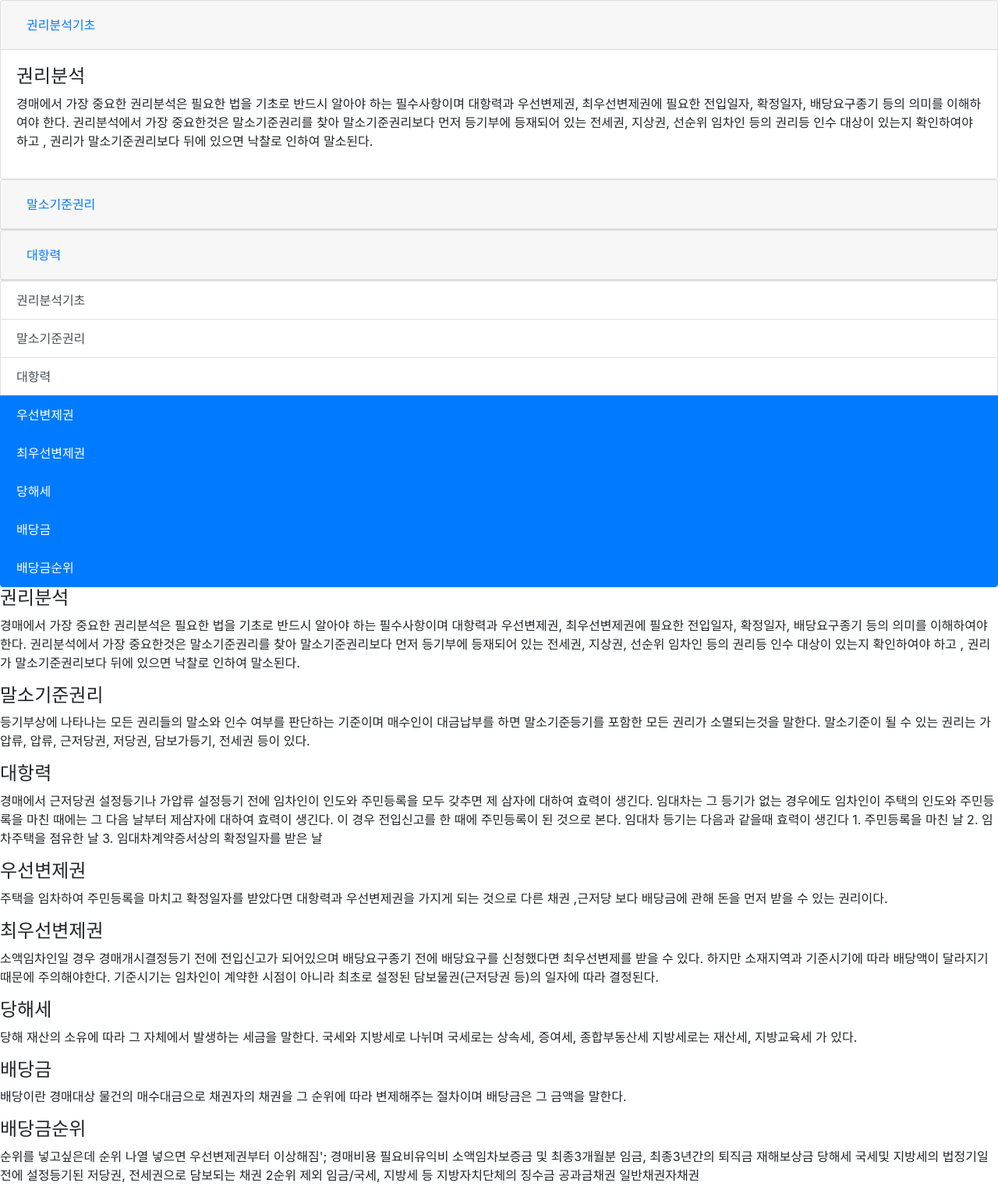
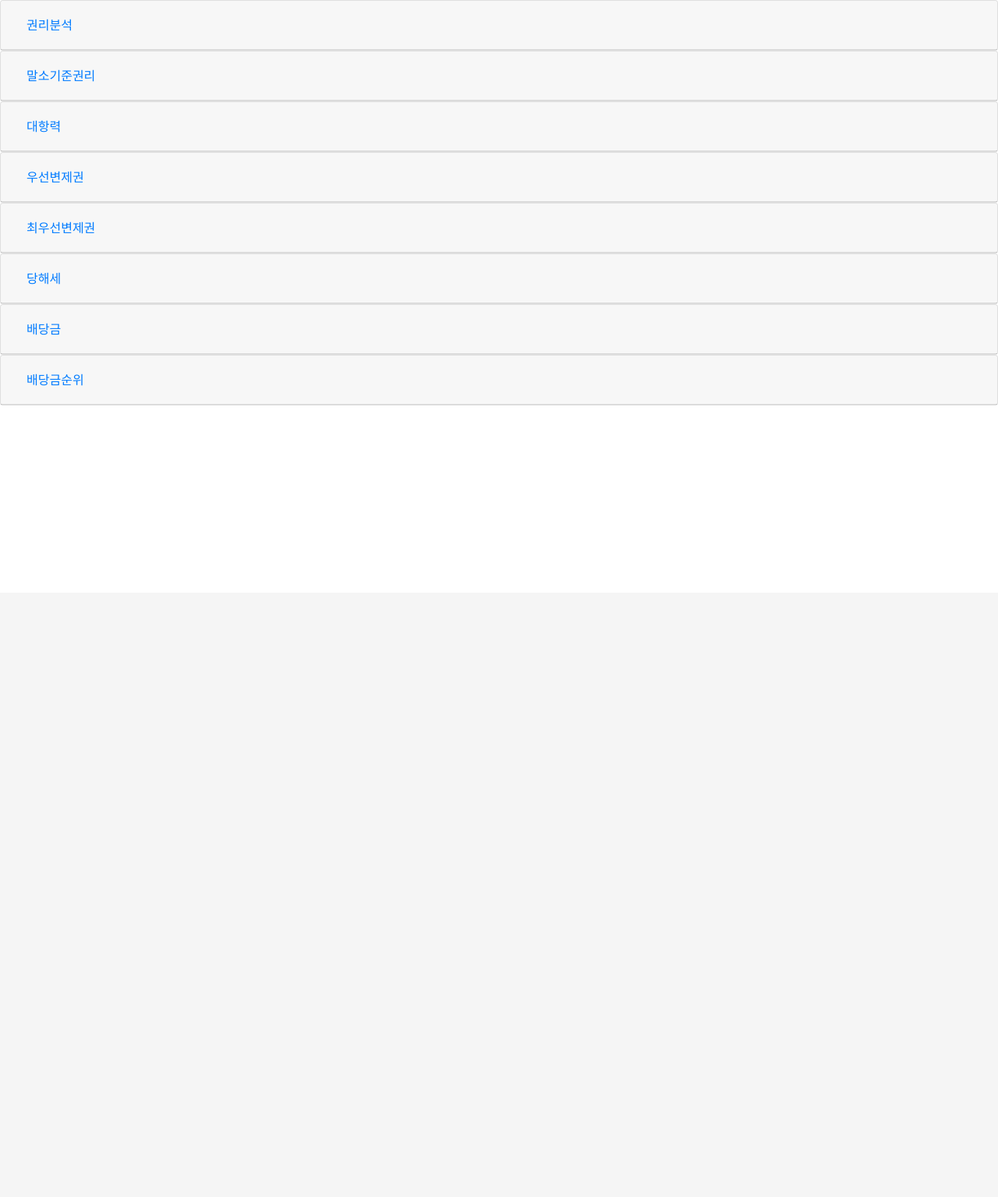
Before and after one commit to kkjiee/realestate_auction, a Flask app: page /menu1 in a window 1280 px wide. Shown: the part 40-1575 px from the top of the page at 78% size. After the commit the page ends 560 px from the top, so only its background shows below. Run offline with Flask 2, Linux system fonts and the light colour scheme; some libraries are stand-ins or nearby versions.

Commit message:
menu1 잘됨

```diff
--- a/templates/basic_knowledge.html
+++ b/templates/basic_knowledge.html
@@ -53,13 +53,13 @@
   <div class="card">
     <div class="card-header" id="headingOne">
       <h5 class="mb-0">
-        <button class="btn btn-link" data-toggle="collapse" data-target="#collapseOne" aria-expanded="true" aria-controls="collapseOne">
-          권리분석기초
+        <button class="btn btn-link" data-toggle="collapse" data-target="#collapseOne" aria-expanded="false" aria-controls="collapseOne">
+          권리분석
         </button>
       </h5>
     </div>
 
-    <div id="collapseOne" class="collapse show" aria-labelledby="headingOne" data-parent="#accordion">
+    <div id="collapseOne" class="collapse" aria-labelledby="headingOne" data-parent="#accordion">
       <div class="card-body">
           <h4>권리분석</h4>
             <p>경매에서 가장 중요한 권리분석은 필요한 법을 기초로 반드시 알아야 하는 필수사항이며
@@ -100,69 +100,110 @@
             <p>경매에서 근저당권 설정등기나 가압류 설정등기 전에 임차인이 인도와 주민등록을 모두 갖추면 제 삼자에 대하여 효력이 생긴다.
                 임대차는 그 등기가 없는 경우에도 임차인이 주택의 인도와 주민등록을 마친 때에는 그 다음 날부터 제삼자에 대하여 효력이 생긴다. 이 경우 전입신고를 한 때에 주민등록이 된 것으로 본다.
                 임대차 등기는 다음과 같을때 효력이 생긴다
-                1. 주민등록을 마친 날
-                2. 임차주택을 점유한 날
-                3. 임대차계약증서상의 확정일자를 받은 날
+                <ol>
+          <li>주민등록을 마쳐야 한다.</li>
+          <li>임차주택을 점유하여야 한다.</li>
+          <li>임대차계약증서상의 확정일자를 받아야 한다.</li>
+          </ol>
             </p>
       </div>
     </div>
   </div>
-</div>
 
-
-
-        <div id="list-example" class="list-group">
-            <a class="list-group-item list-group-item-action" href="#list-item-1">권리분석기초</a>
-            <a class="list-group-item list-group-item-action" href="#list-item-2">말소기준권리</a>
-            <a class="list-group-item list-group-item-action" href="#list-item-3">대항력</a>
-            <a class="list-group-item list-group-item-action" href="#list-item-4">우선변제권</a>
-            <a class="list-group-item list-group-item-action" href="#list-item-4">최우선변제권</a>
-            <a class="list-group-item list-group-item-action" href="#list-item-4">당해세</a>
-            <a class="list-group-item list-group-item-action" href="#list-item-4">배당금</a>
-            <a class="list-group-item list-group-item-action" href="#list-item-4">배당금순위</a>
-        </div>
-        <div data-spy="scroll" data-target="#list-example" data-offset="0" class="scrollspy-example">
-            <h4 id="list-item-1">권리분석</h4>
-            <p>경매에서 가장 중요한 권리분석은 필요한 법을 기초로 반드시 알아야 하는 필수사항이며
-                대항력과 우선변제권, 최우선변제권에 필요한 전입일자, 확정일자, 배당요구종기 등의 의미를 이해하여야 한다.
-                권리분석에서 가장 중요한것은 말소기준권리를 찾아 말소기준권리보다 먼저 등기부에 등재되어 있는 전세권, 지상권, 선순위 임차인 등의 권리등 인수 대상이 있는지 확인하여야 하고 ,
-                권리가 말소기준권리보다 뒤에 있으면 낙찰로 인하여 말소된다. </p>
-            <h4 id="list-item-2">말소기준권리</h4>
+    <div class="card">
+    <div class="card-header" id="headingfour">
+      <h5 class="mb-0">
+        <button class="btn btn-link collapsed" data-toggle="collapse" data-target="#collapsefour" aria-expanded="false" aria-controls="collapsefour">
+          우선변제권
+        </button>
+      </h5>
+    </div>
+    <div id="collapsefour" class="collapse" aria-labelledby="headingfour" data-parent="#accordion">
+      <div class="card-body">
+                    <h4 >우선변제권</h4>
             <p>등기부상에 나타나는 모든 권리들의 말소와 인수 여부를 판단하는 기준이며 매수인이 대금납부를 하면 말소기준등기를 포함한 모든 권리가 소멸되는것을 말한다.
                 말소기준이 될 수 있는 권리는 가압류, 압류, 근저당권, 저당권, 담보가등기, 전세권 등이 있다.
             </p>
-            <h4 id="list-item-3">대항력</h4>
-            <p>경매에서 근저당권 설정등기나 가압류 설정등기 전에 임차인이 인도와 주민등록을 모두 갖추면 제 삼자에 대하여 효력이 생긴다.
-                임대차는 그 등기가 없는 경우에도 임차인이 주택의 인도와 주민등록을 마친 때에는 그 다음 날부터 제삼자에 대하여 효력이 생긴다. 이 경우 전입신고를 한 때에 주민등록이 된 것으로 본다.
-                임대차 등기는 다음과 같을때 효력이 생긴다
-                1. 주민등록을 마친 날
-                2. 임차주택을 점유한 날
-                3. 임대차계약증서상의 확정일자를 받은 날
-            </p>
-            <h4 id="list-item-4">우선변제권</h4>
-            <p>주택을 임차하여 주민등록을 마치고 확정일자를 받았다면 대항력과 우선변제권을 가지게 되는 것으로 다른 채권 ,근저당 보다 배당금에 관해 돈을 먼저 받을 수 있는 권리이다.</p>
-            <h4 id="list-item-4">최우선변제권</h4>
+      </div>
+    </div>
+  </div>
+  <div class="card">
+    <div class="card-header" id="headingfive">
+      <h5 class="mb-0">
+        <button class="btn btn-link collapsed" data-toggle="collapse" data-target="#collapsefive" aria-expanded="false" aria-controls="collapsefive">
+          최우선변제권
+        </button>
+      </h5>
+    </div>
+    <div id="collapsefive" class="collapse" aria-labelledby="headingfive" data-parent="#accordion">
+      <div class="card-body">
+                  <h4>최우선변제권</h4>
             <p>소액임차인일 경우 경매개시결정등기 전에 전입신고가 되어있으며 배당요구종기 전에 배당요구를 신청했다면 최우선변제를 받을 수 있다.
                 하지만 소재지역과 기준시기에 따라 배당액이 달라지기 때문에 주의해야한다.
                 기준시기는 임차인이 계약한 시점이 아니라 최초로 설정된 담보물권(근저당권 등)의 일자에 따라 결정된다.
             </p>
-            <h4 id="list-item-4">당해세</h4>
+      </div>
+    </div>
+  </div>
+  <div class="card">
+    <div class="card-header" id="headingsix">
+      <h5 class="mb-0">
+        <button class="btn btn-link collapsed" data-toggle="collapse" data-target="#collapsesix" aria-expanded="false" aria-controls="collapsesix">
+          당해세
+        </button>
+      </h5>
+    </div>
+    <div id="collapsesix" class="collapse" aria-labelledby="headingsix" data-parent="#accordion">
+      <div class="card-body">
+                  <h4>당해세</h4>
             <p>당해 재산의 소유에 따라 그 자체에서 발생하는 세금을 말한다.
-                국세와 지방세로 나뉘며 국세로는 상속세, 증여세, 종합부동산세 지방세로는 재산세, 지방교육세 가 있다.</p>
-            <h4 id="list-item-4">배당금</h4>
-            <p>배당이란 경매대상 물건의 매수대금으로 채권자의 채권을 그 순위에 따라 변제해주는 절차이며 배당금은 그 금액을 말한다.</p>
-            <h4 id="list-item-4">배당금순위</h4>
-            <p>
-                순위를 넣고싶은데 순위 나열 넣으면 우선변제권부터 이상해짐';
-                경매비용
-                필요비유익비
-                소액임차보증금 및 최종3개월분 임금, 최종3년간의 퇴직금 재해보상금
-                당해세 국세및 지방세의 법정기일전에 설정등기된 저당권, 전세권으로 담보되는 채권
-                2순위 제외 임금/국세, 지방세 등 지방자치단체의 징수금
-                공과금채권
-                일반채권자채권
+                국세와 지방세로 나뉘며 국세로는 상속세, 증여세, 종합부동산세 지방세로는 재산세, 지방교육세 가 있다.
             </p>
-        </div>
+      </div>
+    </div>
+  </div>
+  <div class="card">
+    <div class="card-header" id="headingseven">
+      <h5 class="mb-0">
+        <button class="btn btn-link collapsed" data-toggle="collapse" data-target="#collapseseven" aria-expanded="false" aria-controls="collapseseven">
+          배당금
+        </button>
+      </h5>
+    </div>
+    <div id="collapseseven" class="collapse" aria-labelledby="headingseven" data-parent="#accordion">
+      <div class="card-body">
+          <h4>배당금</h4>
+          <p>배당이란 경매대상 물건의 매수대금으로 채권자의 채권을 그 순위에 따라 변제해주는 절차이며 배당금은 그 금액을 말한다.</p>
+      </div>
+    </div>
+  </div>
+  <div class="card">
+    <div class="card-header" id="headingeight">
+      <h5 class="mb-0">
+        <button class="btn btn-link collapsed" data-toggle="collapse" data-target="#collapseeight" aria-expanded="false" aria-controls="collapseeight">
+          배당금순위
+        </button>
+      </h5>
+    </div>
+    <div id="collapseeight" class="collapse" aria-labelledby="headingeight" data-parent="#accordion">
+      <div class="card-body">
+                  <h4>배당금순위</h4>
+          <p>
+          <ol>
+          <li>경매비용</li>
+          <li>필요비유익비</li>
+          <li>소액임차보증금 및 최종3개월분 임금, 최종3년간의 퇴직금 재해보상금</li>
+          <li>당해세 국세및 지방세의 법정기일전에 설정등기된 저당권, 전세권으로 담보되는 채권</li>
+          <li>소액임차보증금 및 최종3개월분 임금, 최종3년간의 퇴직금 재해보상금을 제외한 임금/국세, 지방세 등 지방자치단체의 징수금</li>
+          <li>공과금채권</li>
+          <li>일반채권자채권</li>
+          </ol>
+          </p>
+      </div>
+    </div>
+  </div>
+
+
 </body>
 
 </html>
```
Also changed, not shown: templates/home.html (+10 -5 lines).
